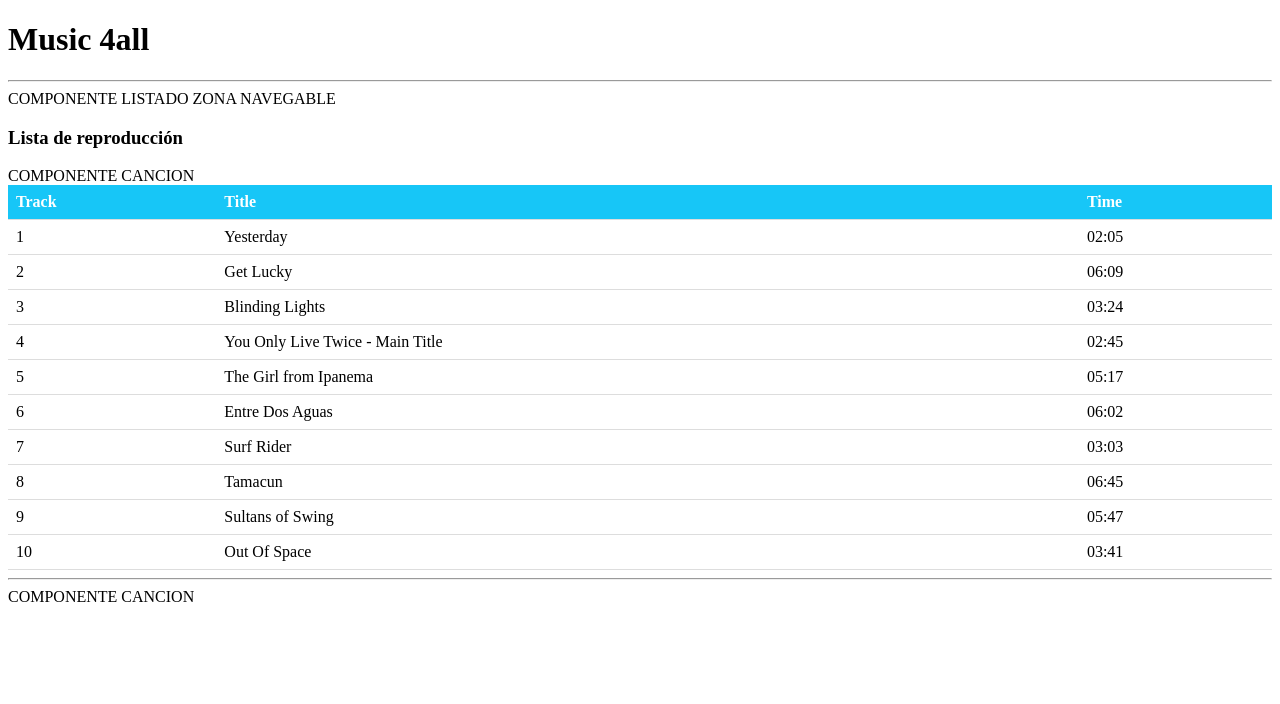
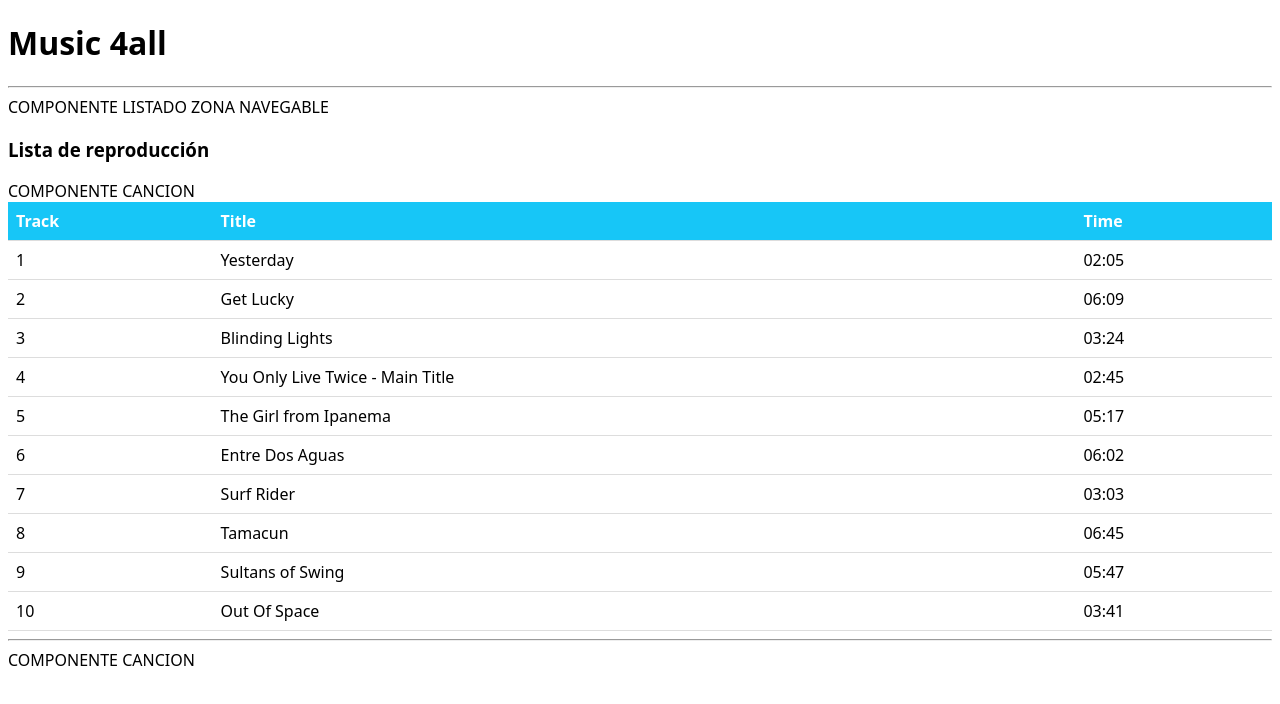
Before and after one commit to jlopezcoll/music4all, an Angular app in the folder music4all/: page / in a window 1280 px wide. Shown: the top 704 px of the page. Built offline with nearby package versions, Linux system fonts and the light colour scheme.

Commit message:
style font general

```diff
--- a/music4all/src/styles.css
+++ b/music4all/src/styles.css
@@ -1 +1,4 @@
 /* You can add global styles to this file, and also import other style files */
+html{
+  font-family: system-ui, sans-serif;
+}
```
